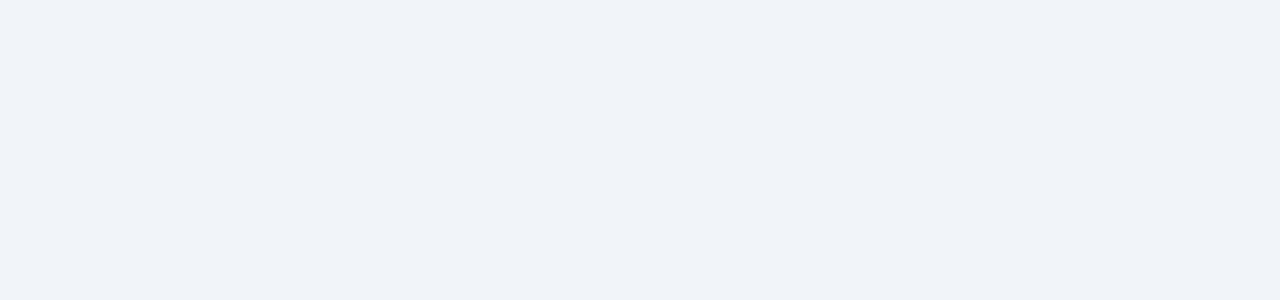
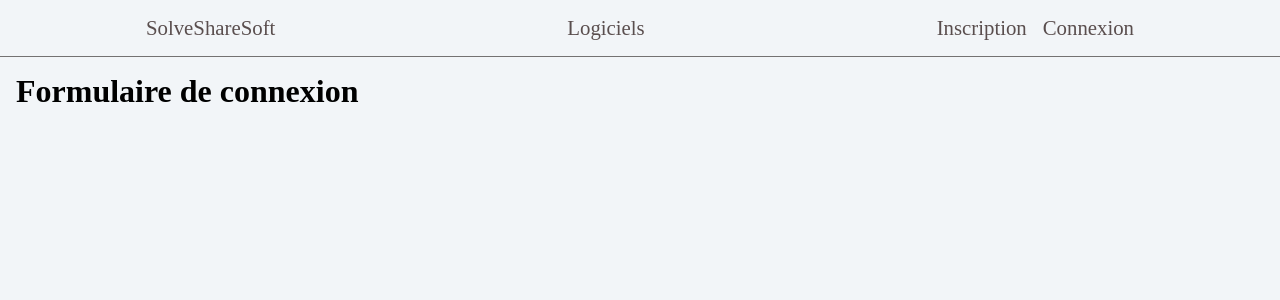
Before and after one commit to tobiridi/SolveShareSoft, an Angular app in the folder SolveShareSoft-Frontend/: page /login in a window 1280 px wide. Before the commit this address led to /. Shown: the top 300 px of the page. Built offline with nearby package versions, Linux system fonts and the light colour scheme.

Commit message:
[ADD] login + register page

```diff
--- a/SolveShareSoft-Frontend/src/app/app.routes.ts
+++ b/SolveShareSoft-Frontend/src/app/app.routes.ts
@@ -1,8 +1,12 @@
 import { Routes } from '@angular/router';
 import { HomeComponent } from './home/home.component';
 import { SoftwaresComponent } from './softwares/softwares.component';
+import { RegisterComponent } from './register/register.component';
+import { LoginComponent } from './login/login.component';
 
 export const routes: Routes = [
     {path: '', component: HomeComponent},
     {path: 'softwares', component: SoftwaresComponent},
+    {path: 'register', component: RegisterComponent},
+    {path: 'login', component: LoginComponent},
 ];
--- /dev/null
+++ b/SolveShareSoft-Frontend/src/app/login/login.component.html
@@ -0,0 +1,4 @@
+<app-navbar></app-navbar>
+<header>
+    <h1>Formulaire de connexion</h1>
+</header>
--- a/SolveShareSoft-Frontend/src/app/navbar/navbar.component.html
+++ b/SolveShareSoft-Frontend/src/app/navbar/navbar.component.html
@@ -3,8 +3,8 @@
         <li><a [routerLink]="[ '/']">SolveShareSoft</a></li>
         <li><a [routerLink]="[ '/softwares']">Logiciels</a></li>
         <div class="register-login">
-            <li><a [routerLink]="[ '/']">Inscription</a></li>
-            <li><a [routerLink]="[ '/']">Connexion</a></li>
+            <li><a [routerLink]="[ '/register']">Inscription</a></li>
+            <li><a [routerLink]="[ '/login']">Connexion</a></li>
         </div>
     </ul>
     <div class="divider"></div>
--- /dev/null
+++ b/SolveShareSoft-Frontend/src/app/register/register.component.html
@@ -0,0 +1,4 @@
+<app-navbar></app-navbar>
+<header>
+    <h1>Formulaire d'inscription</h1>
+</header>
```
Also changed, not shown: SolveShareSoft-Frontend/src/app/login/login.component.ts (added, +13 -0 lines), SolveShareSoft-Frontend/src/app/register/register.component.ts (added, +13 -0 lines), SolveShareSoft-Frontend/src/app/login/login.component.scss (added), SolveShareSoft-Frontend/src/app/register/register.component.scss (added), 2 other files (tests, documents, lock files or other folders).
